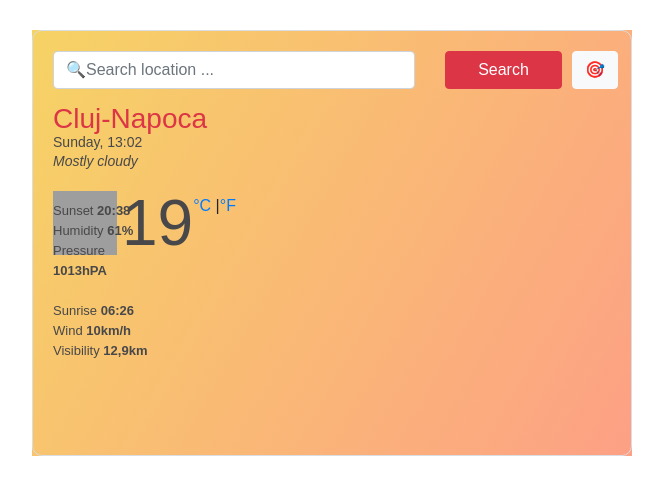
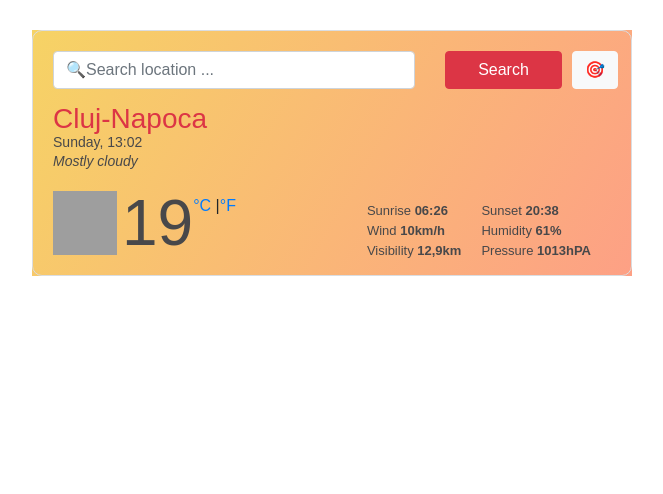
Before and after one commit to I-Valentina/weather-app-react, a React (Create React App) app: page / in a window 1280 px wide. Shown: the top 494 px of the page, without its empty margins (308-971 px from the left). Built offline with nearby package versions, Linux system fonts and the light colour scheme; grey boxes are pictures that could not be loaded.

Commit message:
Fixed allignment errors

```diff
--- a/src/WeatherDetails.js
+++ b/src/WeatherDetails.js
@@ -12,8 +12,7 @@ export default function WeatherDetails() {
 
   return (
     <div>
-      <div className="row">
-        <div className="col-3">
+      <div className="float-right">
         <ul className="details">
           <li>
             Sunset <span className="textdeco">{weatherData.sunset}</span>
@@ -22,14 +21,11 @@ export default function WeatherDetails() {
             Humidity <span className="textdeco">{weatherData.humidity}%</span>{" "}
           </li>
           <li>
-              Pressure{" "}
-              <span className="textdeco">{weatherData.pressure}hPA</span>{" "}
+            Pressure <span className="textdeco">{weatherData.pressure}hPA</span>{" "}
           </li>
         </ul>
       </div>
-      </div>
-      <div className="row">
-        <div className="col-3">
+      <div className="float-right">
         <ul className="details">
           <li>
             Sunrise <span className="textdeco">{weatherData.sunrise}</span>
@@ -44,6 +40,5 @@ export default function WeatherDetails() {
         </ul>
       </div>
     </div>
-    </div>
   );
 }
```
Lines whose indentation alone changed are shown as unchanged.
